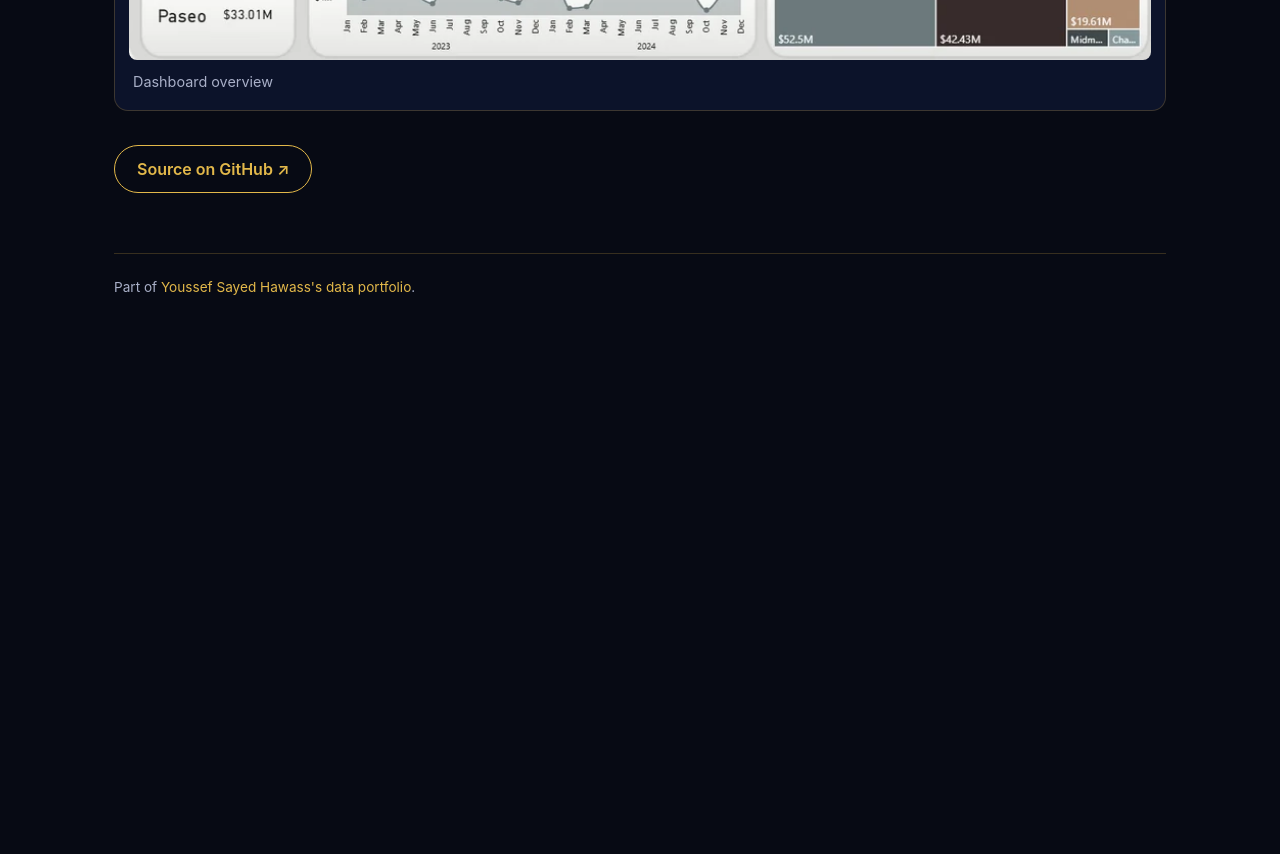
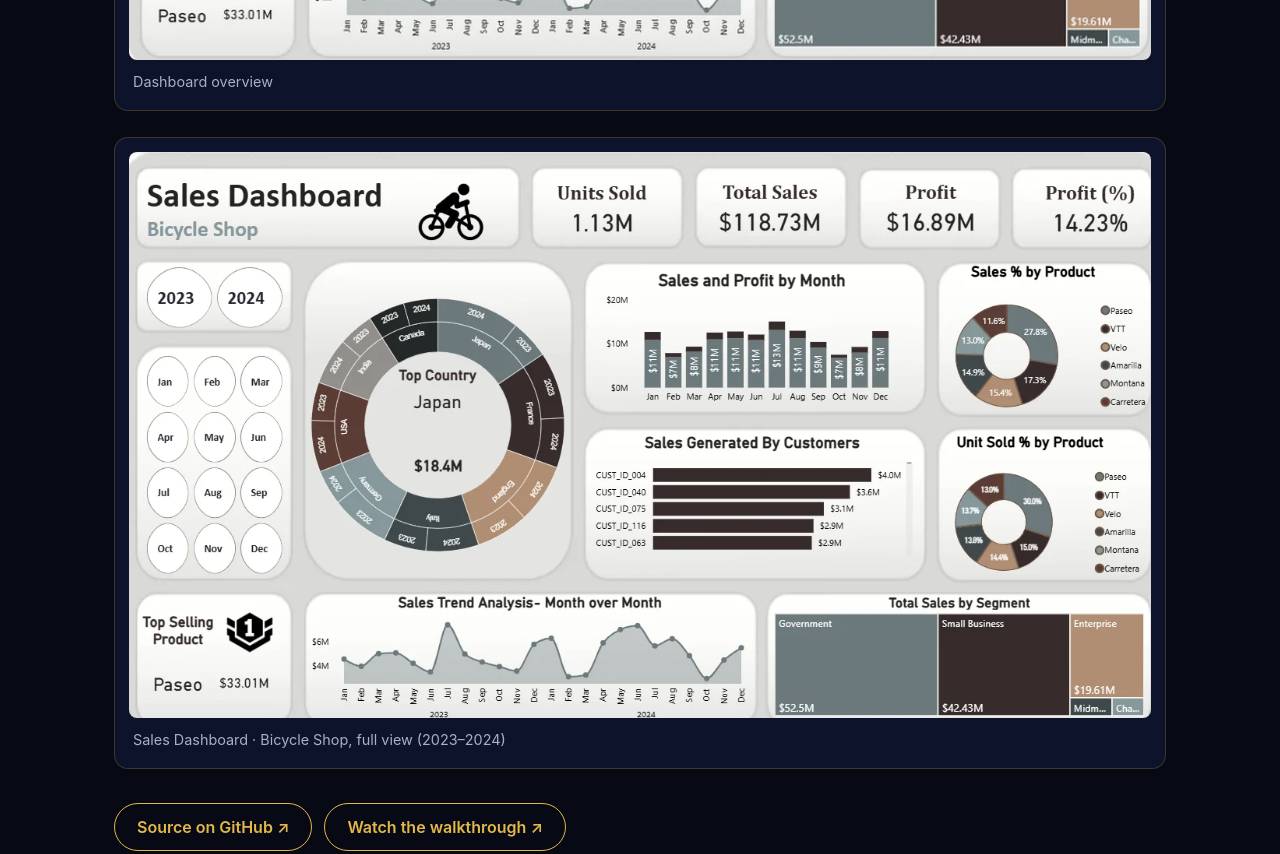
Before and after one commit to YoussefSayed025/portfolio, a plain HTML site: page projects/bicycle-sales/index.html in a window 1280 px wide. Shown: the part 1180-2034 px from the top of the page. Before the commit the page ends 1501 px from the top, so only its background shows below. Drawn offline with Linux system fonts and the light colour scheme.

Commit message:
Bicycle sales: pbix, dataset, docs, second dashboard image

```diff
--- a/projects/bicycle-sales/index.html
+++ b/projects/bicycle-sales/index.html
@@ -48,8 +48,9 @@ footer{border-top:1px solid var(--line);padding:22px 0;color:var(--mute);font-si
 </div>
 <h2>Dashboard pages</h2>
 <figure class="page-shot"><img src="pages/01.webp" alt="Bicycle shop sales dashboard · Dashboard overview" loading="lazy"><figcaption>Dashboard overview</figcaption></figure>
+<figure class="page-shot"><img src="pages/02.webp" alt="Bicycle shop sales dashboard · Sales Dashboard full view" loading="lazy"><figcaption>Sales Dashboard · Bicycle Shop, full view (2023–2024)</figcaption></figure>
 
-<div class="actions"><a class="btn" href="https://github.com/YoussefSayed025/portfolio/tree/main/projects/bicycle-sales" target="_blank" rel="noopener">Source on GitHub &nearr;</a></div>
+<div class="actions"><a class="btn" href="https://github.com/YoussefSayed025/portfolio/tree/main/projects/bicycle-sales" target="_blank" rel="noopener">Source on GitHub &nearr;</a> <a class="btn" href="https://www.linkedin.com/posts/youssef-hawass_salesdashboard-businessintelligence-salesperformance-ugcPost-7448792740886212608-xTRo" target="_blank" rel="noopener">Watch the walkthrough &nearr;</a></div>
 <footer>Part of <a href="../../index.html" style="color:var(--gold)">Youssef Sayed Hawass's data portfolio</a>.</footer>
 </div>
 </body>
```
Also changed, not shown: projects/bicycle-sales/pages/02.webp (added), 5 other files.
